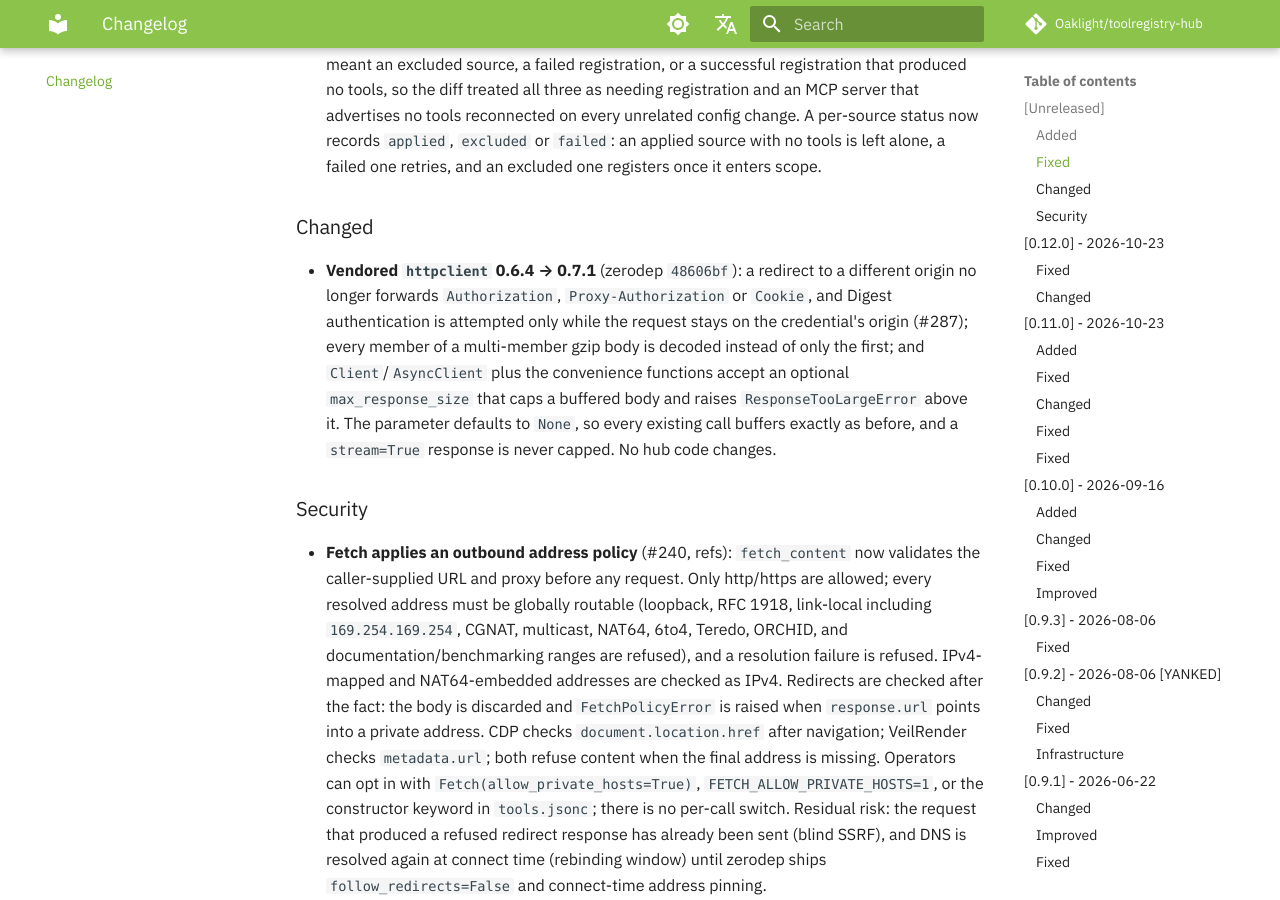
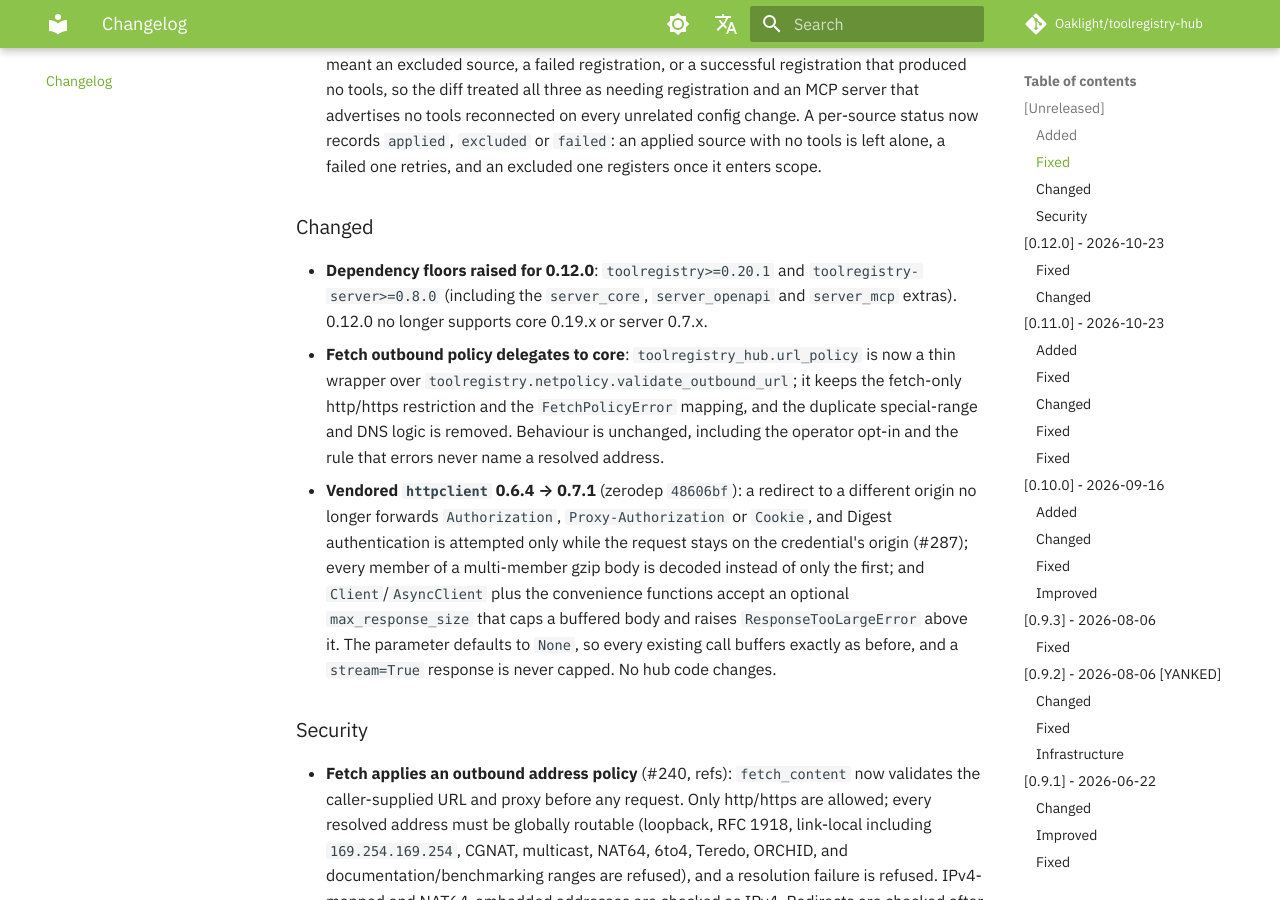
Before and after one commit to Oaklight/toolregistry-hub, an MkDocs documentation site: the page built from docs/changelog.md, in a window 1280 px wide and 900 px high, scrolled down 1250 px. Built offline with MkDocs 1.6.1 and Material for MkDocs 9.7.7, drawn with Linux system fonts in a browser that asks for light colours; some web fonts are replaced; comment, search, counter and statistics services are not loaded.

Commit message:
docs: record the 0.12.0 floors and netpolicy adoption

```diff
--- a/docs/changelog.md
+++ b/docs/changelog.md
@@ -27,6 +27,8 @@ The format is based on [Keep a Changelog](https://keepachangelog.com/en/1.1.0/),
 
 ### Changed
 
+- **Dependency floors raised for 0.12.0**: `toolregistry>=0.20.1` and `toolregistry-server>=0.8.0` (including the `server_core`, `server_openapi` and `server_mcp` extras). 0.12.0 no longer supports core 0.19.x or server 0.7.x.
+- **Fetch outbound policy delegates to core**: `toolregistry_hub.url_policy` is now a thin wrapper over `toolregistry.netpolicy.validate_outbound_url`; it keeps the fetch-only http/https restriction and the `FetchPolicyError` mapping, and the duplicate special-range and DNS logic is removed. Behaviour is unchanged, including the operator opt-in and the rule that errors never name a resolved address.
 - **Vendored `httpclient` 0.6.4 → 0.7.1** (zerodep `48606bf`): a redirect to a different origin no longer forwards `Authorization`, `Proxy-Authorization` or `Cookie`, and Digest authentication is attempted only while the request stays on the credential's origin (#287); every member of a multi-member gzip body is decoded instead of only the first; and `Client`/`AsyncClient` plus the convenience functions accept an optional `max_response_size` that caps a buffered body and raises `ResponseTooLargeError` above it. The parameter defaults to `None`, so every existing call buffers exactly as before, and a `stream=True` response is never capped. No hub code changes.
 
 ### Security
```
